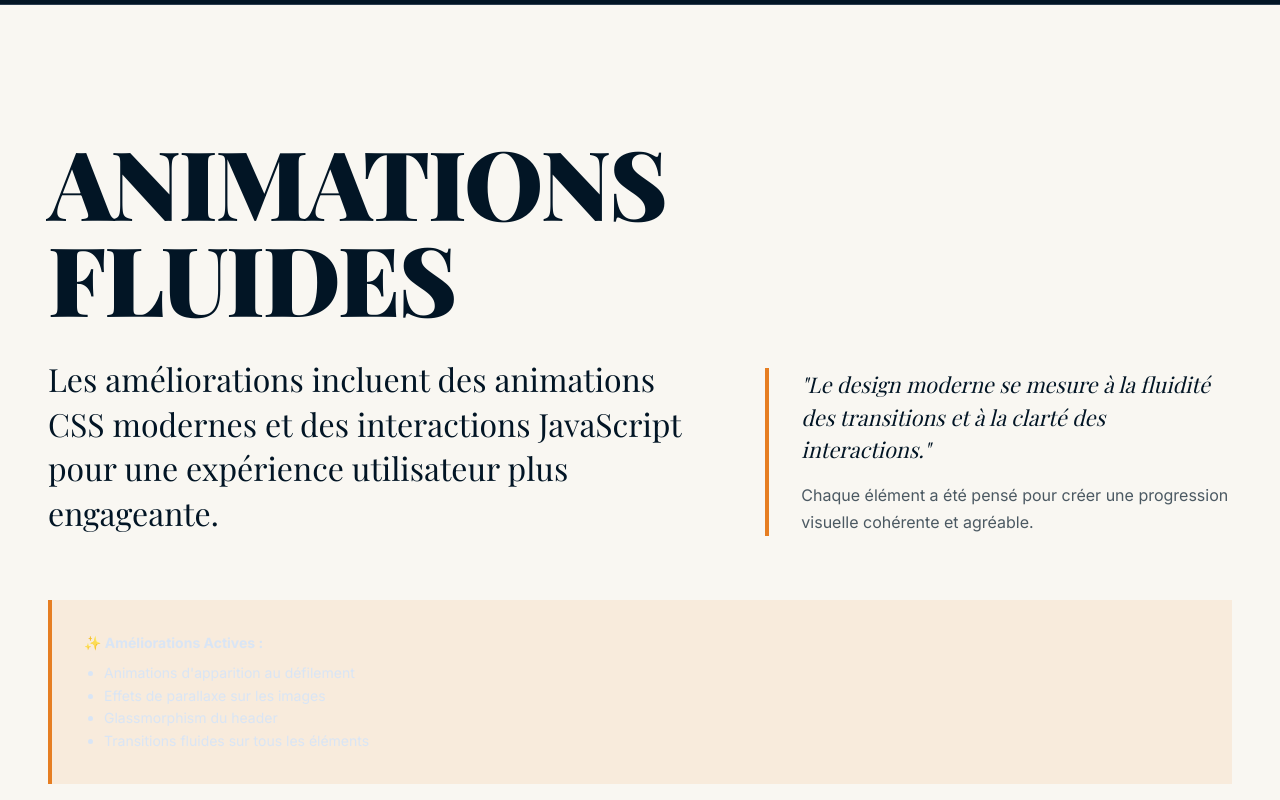
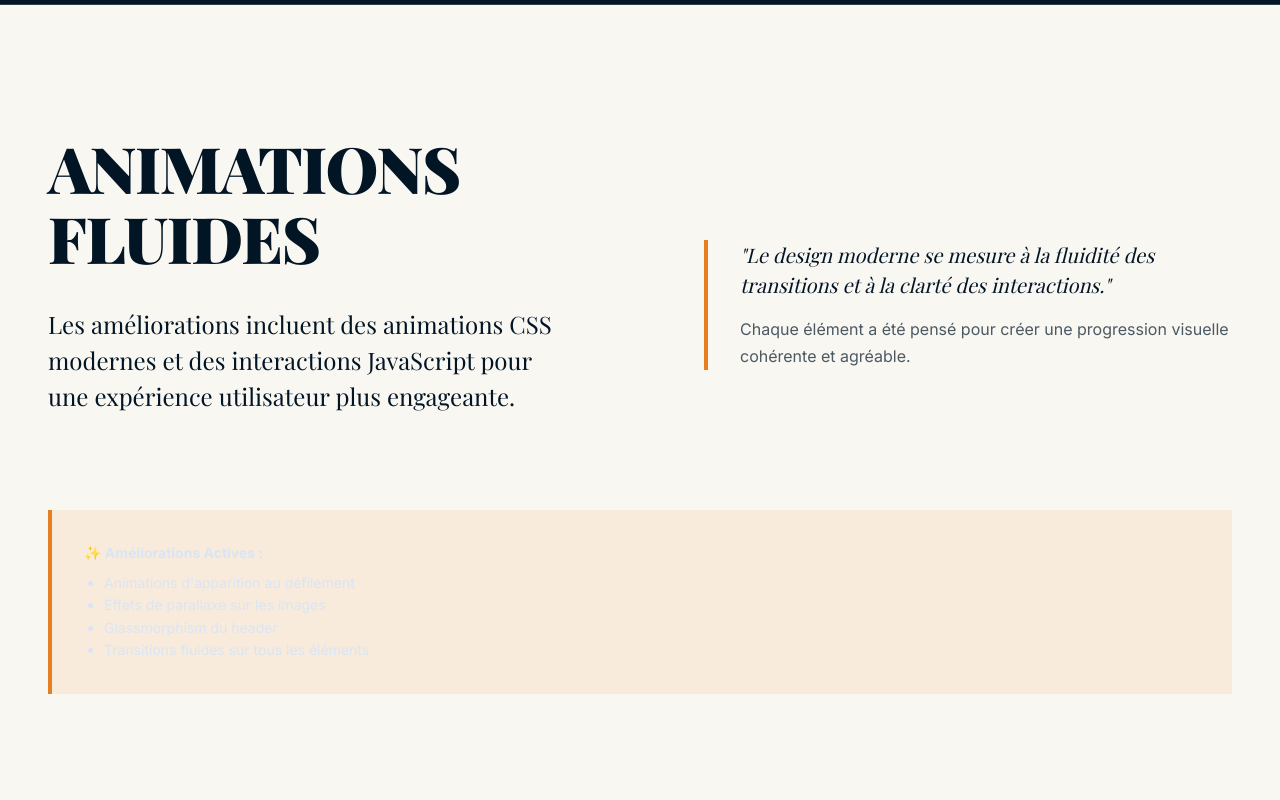
Before and after one commit to musashi777/massalia, a plain HTML site: page INTEGRATION_EXAMPLE.html in a window 1280 px wide. Shown: the part 960-1760 px from the top of the page. Drawn offline with nearby package versions, Linux system fonts and the light colour scheme; a web font is replaced by a local one.

Commit message:
style: reduce title size and add image to prose section

```diff
--- a/assets/css/style.css
+++ b/assets/css/style.css
@@ -179,14 +179,15 @@ h1,h2,h3,h4 {
 }
 .prose-inner {
   max-width: var(--max-w); margin: 0 auto;
-  display: grid; grid-template-columns: 7fr 5fr; gap: var(--sp-lg); align-items: end;
+  display: grid; grid-template-columns: 1fr 1fr; gap: var(--sp-xl); align-items: center;
 }
 @media (max-width: 960px) { .prose-inner { grid-template-columns: 1fr; } }
-.prose-section h2 { font-size: clamp(2.5rem, 8vw, 6rem); color: var(--color-deep-blue); margin-bottom: var(--sp-md); }
-.prose-lead { font: 400 clamp(1.35rem, 2.5vw, 2rem)/1.4 var(--font-serif); text-transform: none; letter-spacing: 0; }
-.prose-blockquote { border-left: 4px solid var(--color-accent); padding-left: var(--sp-md); }
-.prose-blockquote blockquote { font: italic 400 1.35rem/1.5 var(--font-serif); text-transform: none; letter-spacing: 0; margin-bottom: var(--sp-sm); }
+.prose-section h2 { font-size: clamp(2rem, 5vw, 4rem); color: var(--color-deep-blue); margin-bottom: var(--sp-md); line-height: 1.1; }
+.prose-lead { font: 400 clamp(1.2rem, 2vw, 1.5rem)/1.5 var(--font-serif); text-transform: none; letter-spacing: 0; margin-bottom: var(--sp-md); }
+.prose-blockquote { border-left: 4px solid var(--color-accent); padding-left: var(--sp-md); margin-top: var(--sp-md); }
+.prose-blockquote blockquote { font: italic 400 1.25rem/1.5 var(--font-serif); text-transform: none; letter-spacing: 0; margin-bottom: var(--sp-sm); }
 .prose-blockquote p { font: 400 var(--text-body-md)/1.7 var(--font-sans); color: rgba(2,21,37,0.7); }
+.prose-media img { width: 100%; height: auto; border: 1px solid var(--color-border-hard); object-fit: cover; }
 
 /* ---- Strates Section ---- */
 .strates-section { padding: var(--sp-xl) var(--sp-margin); max-width: var(--max-w); margin: 0 auto; }
```
Also changed, not shown: templates/layout-mere.html (+11 -4 lines).
